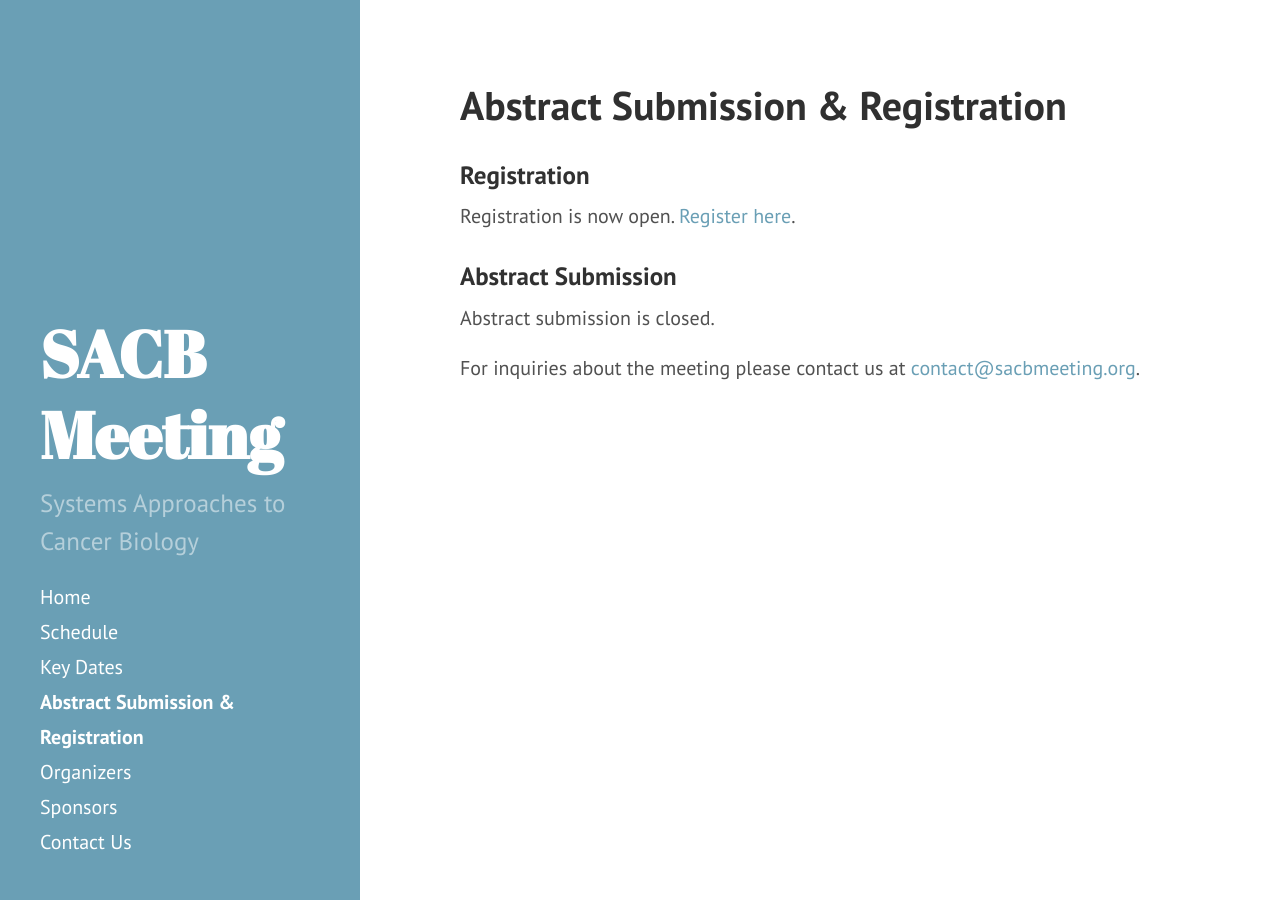
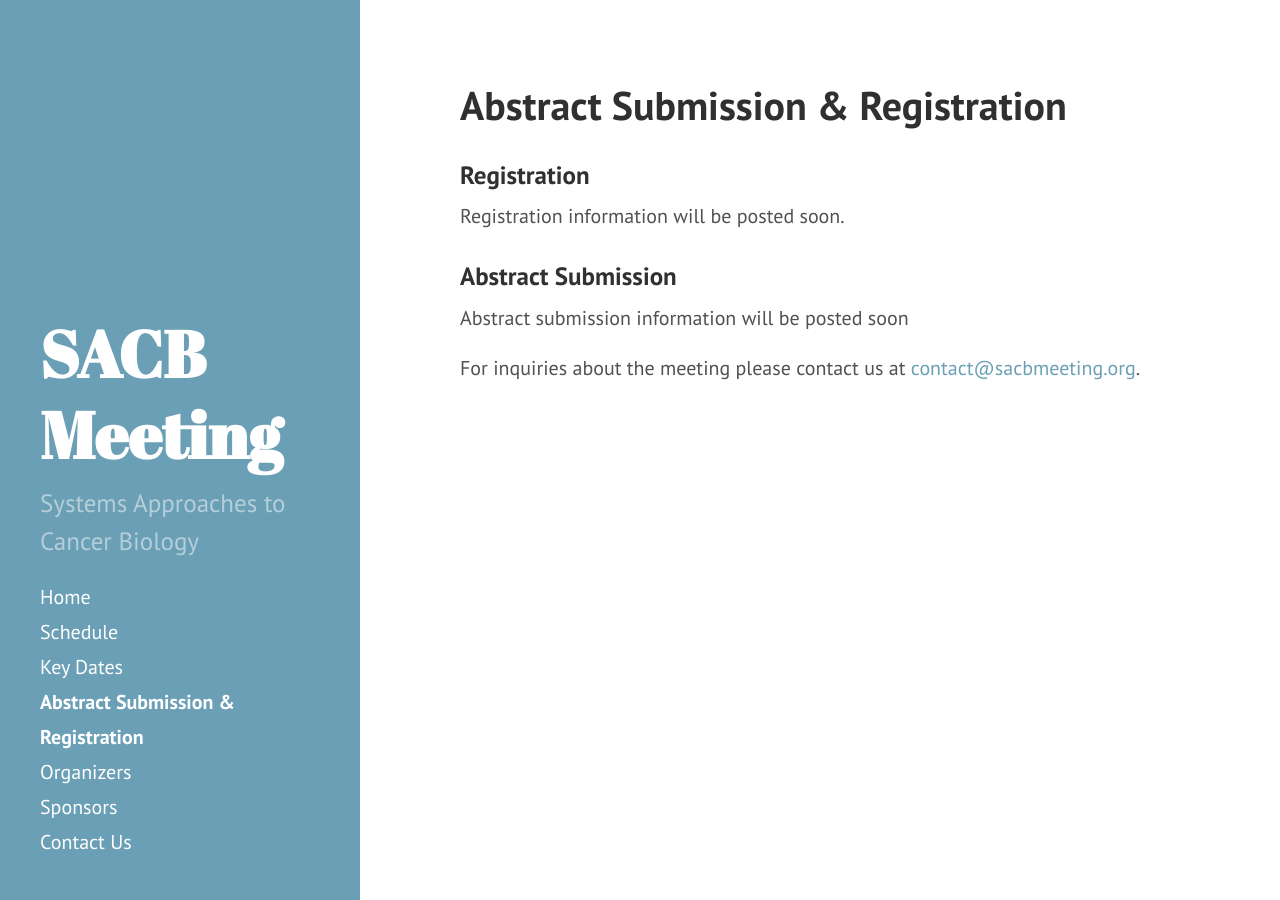
Before and after one commit to AECCSB/sacb-meeting, a Jekyll site: the page built from registration-abstract-submission.md, in a window 1280 px wide. Built offline with Jekyll 4.4.1, drawn with Linux system fonts in a browser that asks for light colours.

Commit message:
Update registration-abstract-submission.md
2025

```diff
--- a/registration-abstract-submission.md
+++ b/registration-abstract-submission.md
@@ -5,11 +5,11 @@ layout: page
 
 ### Registration
 
-Registration is now open. [Register here](https://mbl.ungerboeck.com/prod/emc00/register.aspx?OrgCode=10&EvtID=17894&AppCode=REG&CC=122060203651).
+Registration information will be posted soon.
 
 ### Abstract Submission
 
-Abstract submission is closed.
+Abstract submission information will be posted soon
 
 
 For inquiries about the meeting please contact us at [contact@sacbmeeting.org](mailto:contact@sacbmeeting.org).
```
